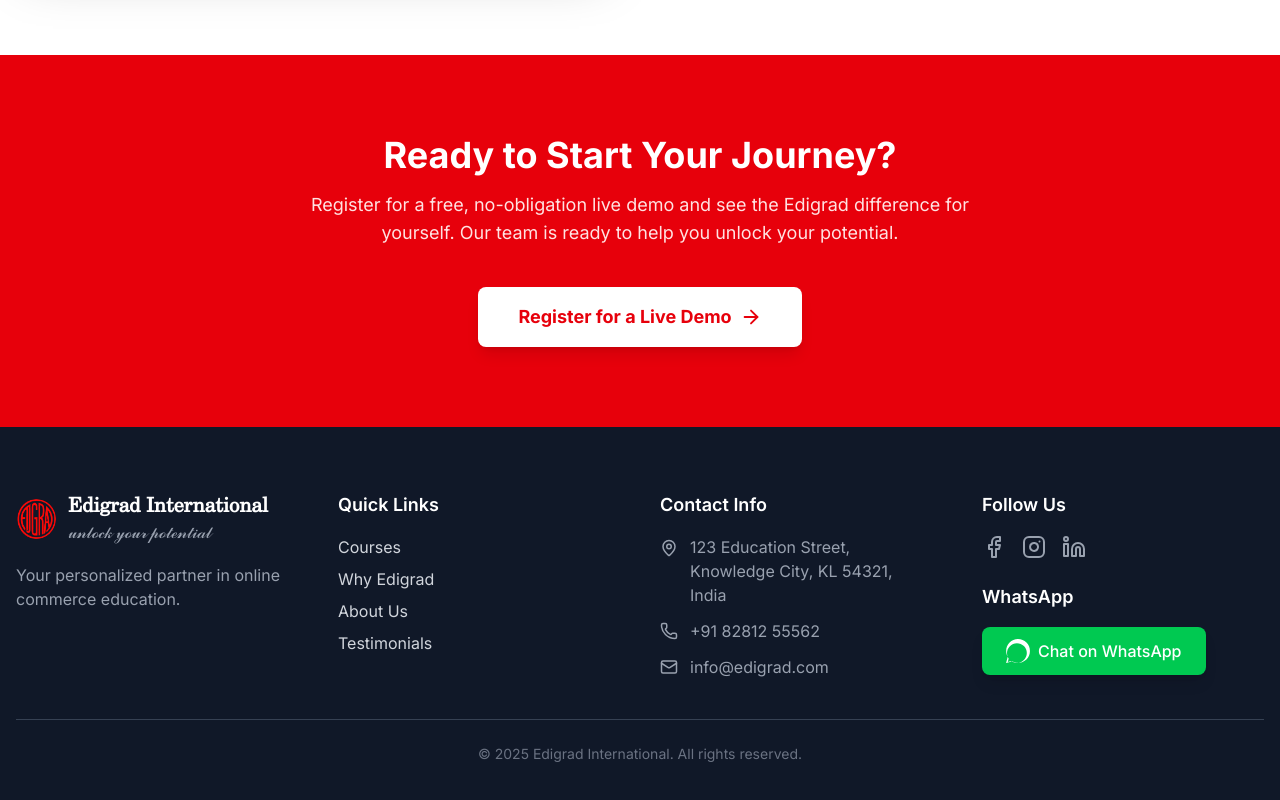
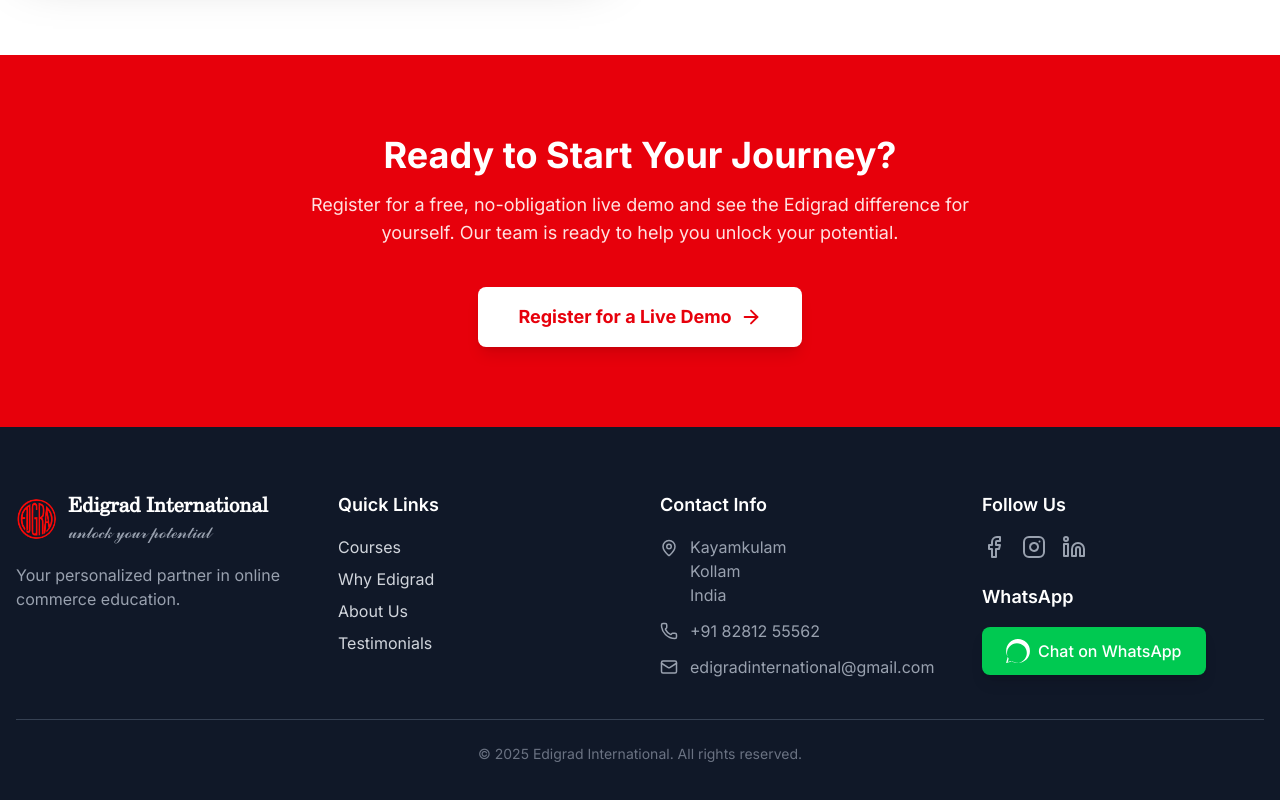
Before and after one commit to adarsh2255-buji/edigrad-international, a Next.js app in the folder edigrad-nextjs/: page / in a window 1280 px wide. Shown: the part 4707-5507 px from the top of the page. Built offline with nearby package versions, Linux system fonts and the light colour scheme.

Commit message:
address and mail id added

```diff
--- a/edigrad-nextjs/src/components/Footer.jsx
+++ b/edigrad-nextjs/src/components/Footer.jsx
@@ -56,8 +56,8 @@
                     <li className="flex items-start">
                       <MapPin size={18} className="mr-3 mt-1 shrink-0 text-gray-400" />
                       <span className="text-gray-400">
-                        123 Education Street,<br />
-                        Knowledge City, KL 54321,<br />
+                        Kayamkulam<br />
+                        Kollam<br />
                         India
                       </span>
                     </li>
@@ -67,7 +67,7 @@
                     </li>
                     <li className="flex items-center">
                       <Mail size={18} className="mr-3 text-gray-400" />
-                      <a href="mailto:info@edigrad.com" className="text-gray-400 hover:text-white transition-colors">info@edigrad.com</a>
+                      <a href="mailto:edigradinternational@gmail.com" className="text-gray-400 hover:text-white transition-colors">edigradinternational@gmail.com</a>
                     </li>
                   </ul>
                 </div>
```
